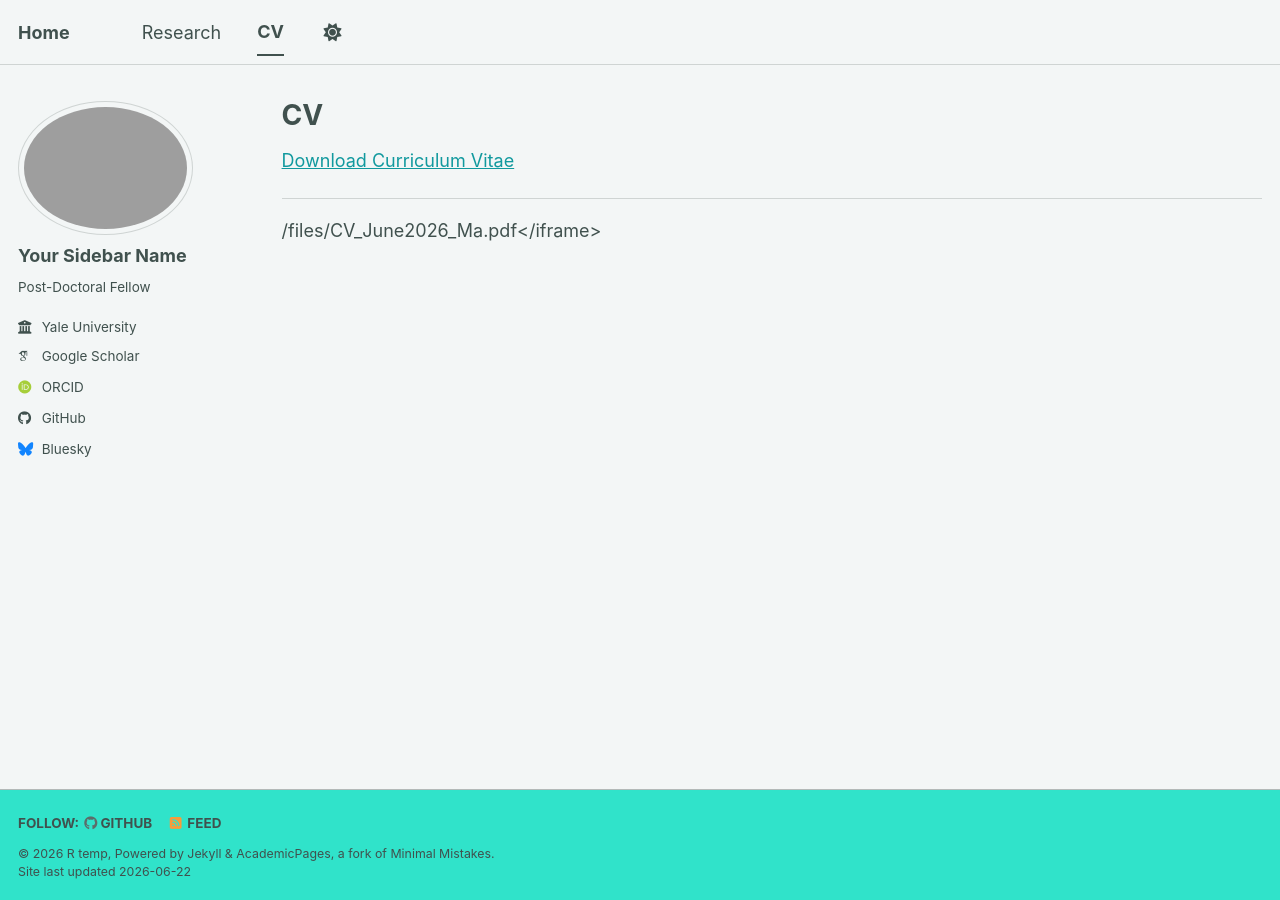
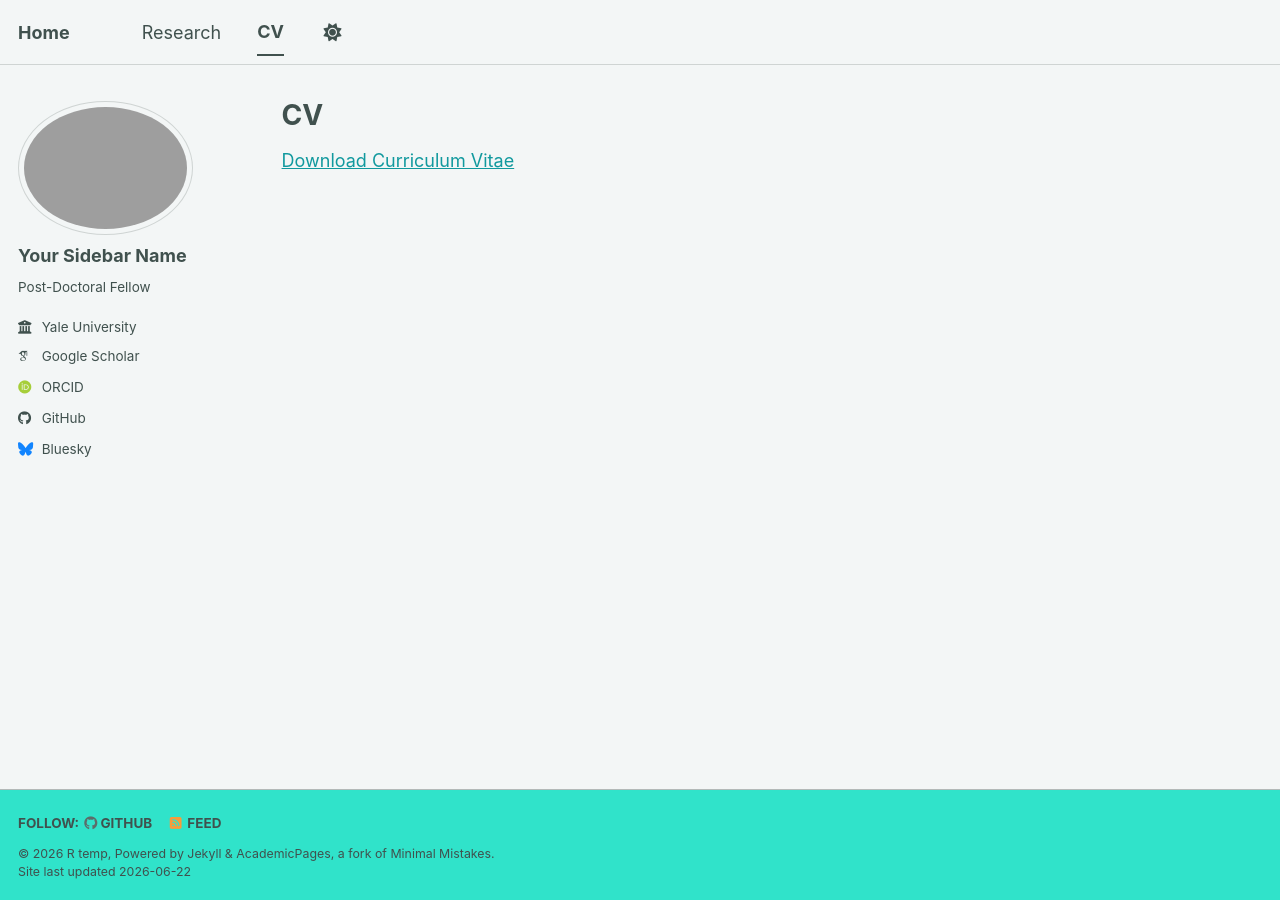
Before and after one commit to ruofanma/ruofanma.github.io, a Jekyll site: the page built from _pages/cv.md, in a window 1280 px wide. Built offline with Jekyll 4.4.1, drawn with Linux system fonts in a browser that asks for light colours; some web fonts are replaced; a script bundle is joined from its source files by our own code; library files that are not in the unit come from our copies.

Commit message:
Update cv.md

```diff
--- a/_pages/cv.md
+++ b/_pages/cv.md
@@ -8,10 +8,6 @@ redirect_from:
 ---
 
 [Download Curriculum Vitae](/files/CV_June2026_Ma.pdf.pdf)
-
----
-
-/files/CV_June2026_Ma.pdf</iframe>
 
 <!--
 {% include base_path %}
```
